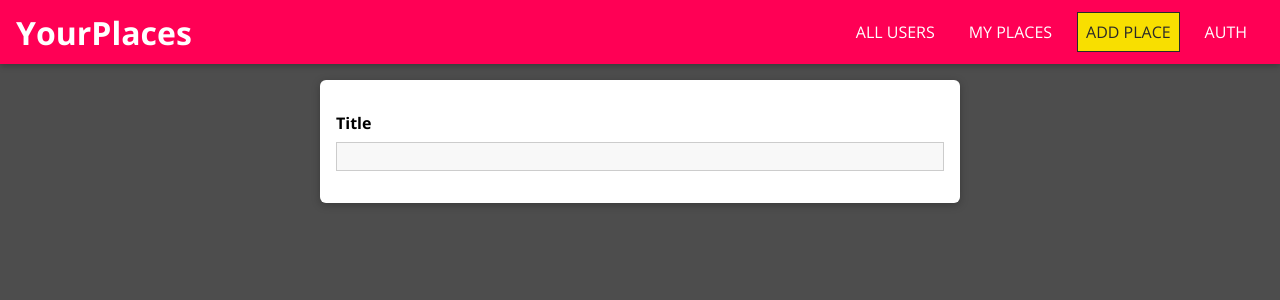
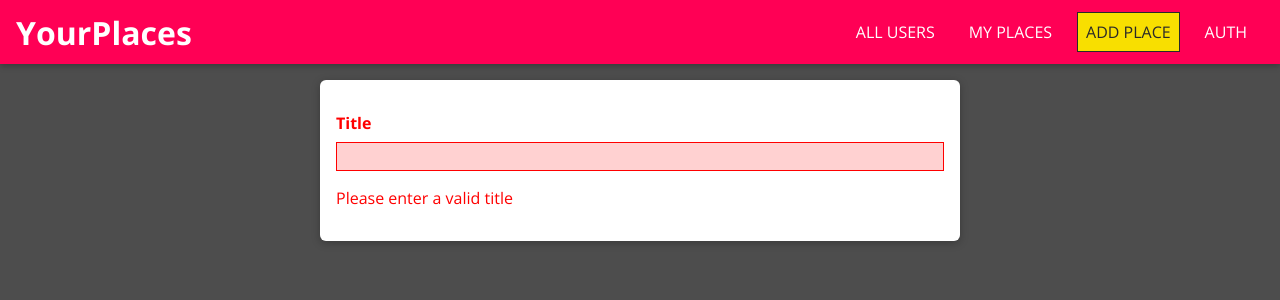
Before and after one commit to jock-citrus/mern-react, a React (Create React App) app: page /places/new in a window 1280 px wide. Shown: the top 300 px of the page. Built offline with nearby package versions, Linux system fonts and the light colour scheme.

Commit message:
use useReducer to manage state inside of Input FormElement component

```diff
--- a/src/places/pages/NewPlace.js
+++ b/src/places/pages/NewPlace.js
@@ -6,7 +6,7 @@ import './NewPlace.css';
 const NewPlace = () => {
   return (
     <form className="place-form">
-      <Input element="input" type="text" label="Title" />
+      <Input element="input" type="text" label="Title" errorText="Please enter a valid title"/>
     </form>
   );
 };
--- a/src/shared/components/FormElements/Input.js
+++ b/src/shared/components/FormElements/Input.js
@@ -1,19 +1,40 @@
-import React from 'react';
+import React, { useReducer } from 'react';
 
 import './Input.css';
 
+const inputReducer = (state, action) => {
+  switch(action.type) {
+    case 'CHANGE':
+      return {
+        ...state,
+        value: action.value,
+        isValid: true
+      };
+    default:
+      return state;
+  }
+};
+
 const Input = props => {
+  const [inputState, inputDispatch] = useReducer(inputReducer, { value: '', isValid: false });
+
+  const changeHandler = event => {
+    inputDispatch({ type: 'CHANGE', value: event.target.value })
+  }
+
   const element =
     props.element === 'input' ? (
-      <input id={props.id} type={props.type} placeholder={props.placeholder} />
+      <input id={props.id} type={props.type} value={inputState.value} placeholder={props.placeholder} onChange={changeHandler}/>
     ) : (
-      <textarea id={props.id} rows={props.rows || 3} />
+      <textarea id={props.id} value={inputState.value} rows={props.rows || 3} onChange={changeHandler}/>
     );
 
+
   return (
-    <div className={`form-control`}>
+    <div className={`form-control ${!inputState.isValid && 'form-control--invalid'}`}>
       <label htmlFor={props.id}>{props.label}</label>
       {element}
+      {!inputState.isValid && <p>{props.errorText}</p>}
     </div>
   );
 };
```
